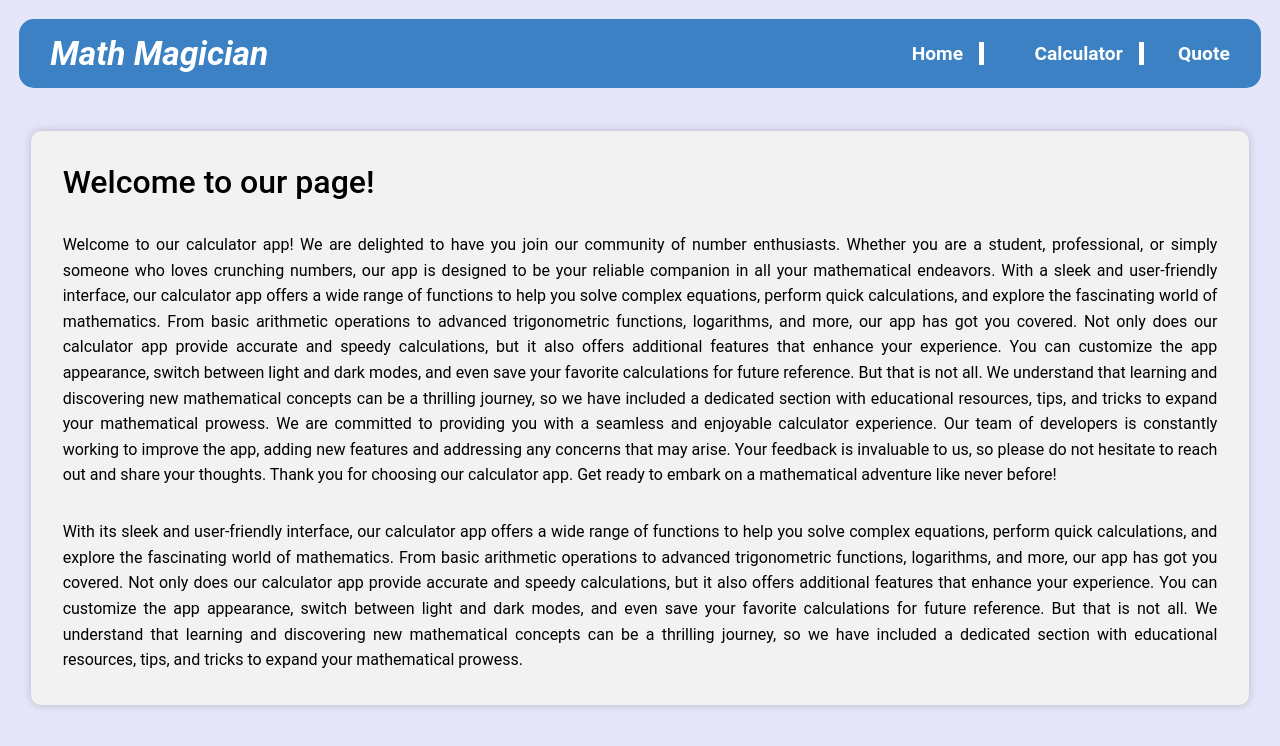
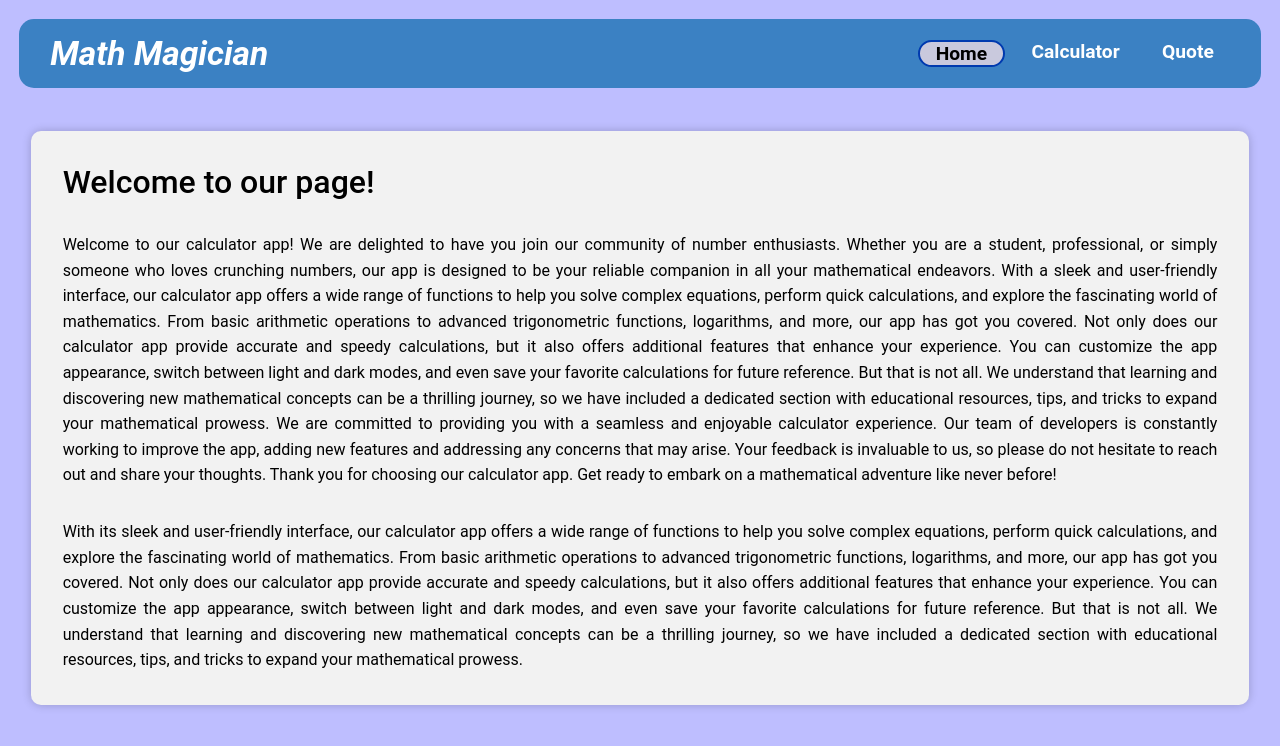
Before and after one commit to bhushan354/Math-Magician-Bhushan, a React (Create React App) app: page / in a window 1280 px wide. Shown: the top 746 px of the page. Built offline with nearby package versions, Linux system fonts and the light colour scheme.

Commit message:
Finalize styling

```diff
--- a/src/components/Navbar.js
+++ b/src/components/Navbar.js
@@ -1,15 +1,30 @@
 import React from 'react';
-import { Link } from 'react-router-dom';
-import '../stylesheet/navbar.css';
+import { NavLink } from 'react-router-dom';
+import '../stylesheet/navbar.css'; // Make sure your CSS is properly linked
 
 function Navbar() {
   return (
     <header>
       <h1>Math Magician</h1>
       <nav>
-        <Link to="/">Home</Link>
-        <Link to="/calculator">Calculator</Link>
-        <Link to="/quotes">Quote</Link>
+        <NavLink
+          to="/"
+          className={({ isActive }) => (isActive ? 'nav-item active' : 'nav-item')}
+        >
+          Home
+        </NavLink>
+        <NavLink
+          to="/calculator"
+          className={({ isActive }) => (isActive ? 'nav-item active' : 'nav-item')}
+        >
+          Calculator
+        </NavLink>
+        <NavLink
+          to="/quotes"
+          className={({ isActive }) => (isActive ? 'nav-item active' : 'nav-item')}
+        >
+          Quote
+        </NavLink>
       </nav>
     </header>
   );
--- a/src/index.js
+++ b/src/index.js
@@ -1,14 +1,8 @@
 import React from 'react';
 import ReactDOM from 'react-dom/client';
 import App from './App';
-import reportWebVitals from './reportWebVitals';
 
 const root = ReactDOM.createRoot(document.getElementById('root'));
 root.render(
   <App />,
 );
-
-// If you want to start measuring performance in your app, pass a function
-// to log results (for example: reportWebVitals(console.log))
-// or send to an analytics endpoint. Learn more: https://bit.ly/CRA-vitals
-reportWebVitals();
--- a/src/stylesheet/App.css
+++ b/src/stylesheet/App.css
@@ -19,7 +19,7 @@
     font-size: 65.2%;
     height: 100%;
     width: 100%;
-    background: lavender;
+    background: #bebeff;
   }
 
   #root {
--- a/src/stylesheet/navbar.css
+++ b/src/stylesheet/navbar.css
@@ -19,15 +19,22 @@ header {
   gap: 1em;
 }
 
-  nav a {
+.nav-item {
   text-decoration: none;
   color: var(--white);
   font-size: 1.2rem;
   font-weight: 600;
+  padding: 0 1rem;
 }
 
-  nav a:not(:last-child) {
+/* .nav-item:not(:last-child) {
   border-right: 5px solid var(--white);
   margin-right: 1.5rem;
-    padding: 0 1rem;
+} */
+
+.active {
+  border: 2px solid rgb(0, 58, 175);
+  background-color: rgb(201, 201, 221);
+  border-radius: 24px;
+  color: var(--active-text-color);
 }
--- a/src/stylesheet/quote.css
+++ b/src/stylesheet/quote.css
@@ -11,6 +11,6 @@
   .quote {
     font-style: italic;
     text-align: center;
-    font-size: 1.8rem;
+    font-size: 1.2rem;
     font-weight: 500;
   }
```
Also changed, not shown: src/reportWebVitals.js (added), src/setupTests.js (added). Lines whose indentation alone changed are shown as unchanged.
